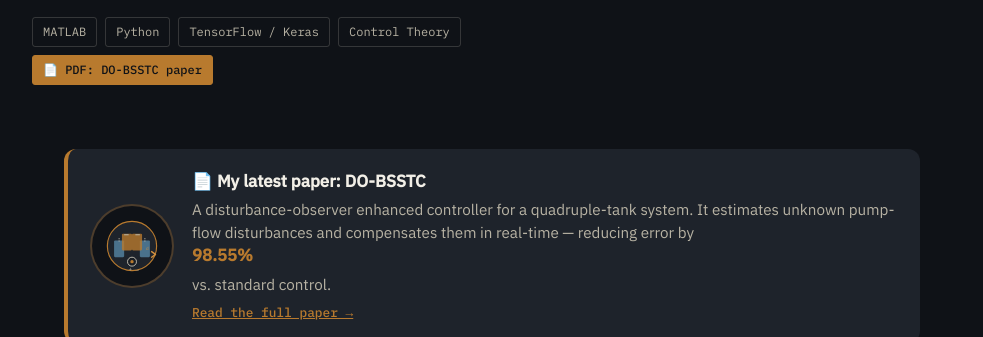
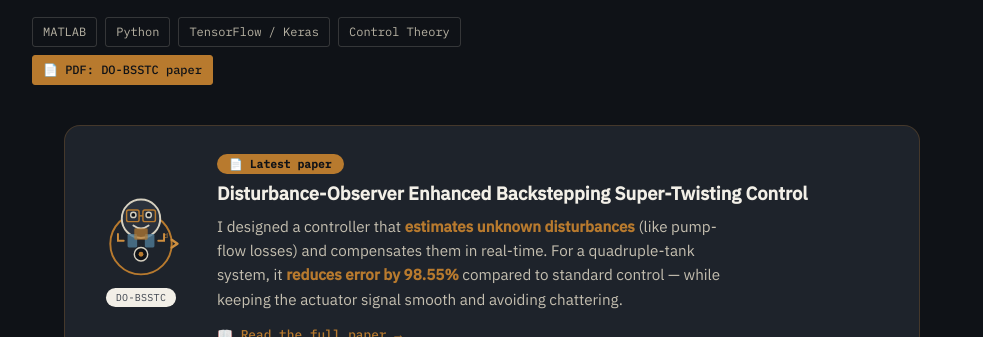
Before and after one commit to wytze0517/wytze0517.github.io, a plain HTML site: page index.html in a window 1280 px wide. Shown: the part 463-800 px from the top of the page, without its empty margins (148-1131 px from the left). Drawn offline with Linux system fonts and the light colour scheme.

Commit message:
Add files via upload

```diff
--- a/index.html
+++ b/index.html
@@ -81,7 +81,7 @@
 
     /* ---------- HERO ---------- */
     .hero{
-      padding:64px 0 72px;
+      padding:64px 0 40px;
       display:grid;
       grid-template-columns:1.15fr 1fr;
       gap:40px;
@@ -146,45 +146,78 @@
       justify-content:space-between;
     }
 
-    /* ---------- PAPER AVATAR (explainer) ---------- */
+    /* ---------- PAPER AVATAR / EXPLAINER ---------- */
     .paper-avatar {
       background: var(--graphite-soft);
-      border-radius: 12px;
-      padding: 20px 24px;
-      margin: 12px 0 0;
-      border-left: 4px solid var(--amber);
+      border-radius: 16px;
+      padding: 24px 28px;
+      margin: 0 0 20px 0;
+      border: 1px solid rgba(184, 122, 46, 0.25);
       display: flex;
       align-items: center;
-      gap: 20px;
+      gap: 28px;
       flex-wrap: wrap;
+      transition: border-color 0.3s ease;
     }
-    .paper-avatar svg {
+    .paper-avatar:hover {
+      border-color: var(--amber);
+    }
+    .avatar-figure {
       flex-shrink: 0;
-      width: 80px;
-      height: 80px;
-      background: var(--graphite);
-      border-radius: 50%;
-      padding: 12px;
-      box-shadow: 0 0 0 2px rgba(184, 122, 46, 0.3);
+      display: flex;
+      flex-direction: column;
+      align-items: center;
+      gap: 4px;
     }
-    .paper-avatar .explainer {
+    .avatar-figure svg {
+      width: 96px;
+      height: 96px;
+      display: block;
+    }
+    .avatar-figure .avatar-label {
+      font-family: var(--mono);
+      font-size: 10px;
+      color: var(--ink-soft);
+      background: var(--paper);
+      padding: 2px 10px;
+      border-radius: 20px;
+      letter-spacing: 0.03em;
+    }
+    .explainer {
       flex: 1;
-      min-width: 180px;
+      min-width: 200px;
     }
-    .paper-avatar .explainer strong {
+    .explainer .badge {
+      display: inline-block;
+      font-family: var(--mono);
+      font-size: 11px;
+      background: var(--amber);
+      color: var(--graphite);
+      padding: 2px 12px;
+      border-radius: 20px;
+      font-weight: 600;
+      letter-spacing: 0.02em;
+      margin-bottom: 6px;
+    }
+    .explainer strong {
       color: var(--paper);
       font-weight: 600;
       display: block;
-      font-size: 1.05rem;
-      margin-bottom: 4px;
+      font-size: 1.15rem;
+      margin-bottom: 6px;
     }
-    .paper-avatar .explainer p {
-      margin: 0;
-      color: #b8b3a4;
+    .explainer p {
+      margin: 0 0 6px 0;
+      color: #c5bfb0;
       font-size: 0.95rem;
-      line-height: 1.5;
+      line-height: 1.6;
+      max-width: 56ch;
     }
-    .paper-avatar .explainer .paper-link {
+    .explainer .highlight {
+      color: var(--amber);
+      font-weight: 600;
+    }
+    .explainer .paper-link {
       display: inline-block;
       margin-top: 8px;
       font-family: var(--mono);
@@ -192,6 +225,10 @@
       color: var(--amber);
       text-decoration: underline;
       font-weight: 500;
+      transition: color 0.2s ease;
+    }
+    .explainer .paper-link:hover {
+      color: #d99d4c;
     }
 
     /* ---------- SECTION HEADERS ---------- */
@@ -340,7 +377,7 @@
       .navlinks{ gap:16px; }
       footer .foot-inner{ flex-direction:column; align-items:flex-start; }
       .paper-avatar { flex-direction: column; align-items: flex-start; }
-      .paper-avatar svg { width: 64px; height: 64px; }
+      .avatar-figure { align-self: center; }
     }
 
     @media (prefers-reduced-motion: reduce){
@@ -405,35 +442,50 @@
   </section>
 
   <!-- PAPER AVATAR / EXPLAINER -->
-  <div class="wrap" style="margin-top: -20px; margin-bottom: 20px;">
+  <div class="wrap">
     <div class="paper-avatar">
-      <svg viewBox="0 0 100 100" fill="none" xmlns="http://www.w3.org/2000/svg">
-        <!-- background circle -->
-        <circle cx="50" cy="50" r="44" fill="#1e232b" stroke="#b87a2e" stroke-width="2"/>
-        <!-- tank icon (simplified QTS) -->
-        <rect x="18" y="40" width="18" height="30" rx="2" fill="#4f7a96" opacity="0.9"/>
-        <rect x="64" y="40" width="18" height="30" rx="2" fill="#4f7a96" opacity="0.9"/>
-        <rect x="32" y="28" width="18" height="30" rx="2" fill="#b87a2e" opacity="0.8"/>
-        <rect x="50" y="28" width="18" height="30" rx="2" fill="#b87a2e" opacity="0.8"/>
-        <!-- pipes / connections -->
-        <line x1="27" y1="42" x2="27" y2="34" stroke="#b8b3a4" stroke-width="2" stroke-dasharray="2 2"/>
-        <line x1="73" y1="42" x2="73" y2="34" stroke="#b8b3a4" stroke-width="2" stroke-dasharray="2 2"/>
-        <line x1="36" y1="30" x2="44" y2="30" stroke="#b8b3a4" stroke-width="2"/>
-        <line x1="56" y1="30" x2="64" y2="30" stroke="#b8b3a4" stroke-width="2"/>
-        <!-- disturbance arrow -->
-        <path d="M85 70 L92 65 L85 60" stroke="#cf8f3f" stroke-width="2.5" stroke-linecap="round" stroke-linejoin="round"/>
-        <text x="75" y="58" font-family="IBM Plex Mono" font-size="8" fill="#cf8f3f">d</text>
-        <!-- observer eye -->
-        <circle cx="50" cy="78" r="8" fill="#1a1e24" stroke="#d6d0c0" stroke-width="1.5"/>
-        <circle cx="50" cy="78" r="3" fill="#b87a2e"/>
-        <!-- plus sign (feedforward) -->
-        <text x="44" y="94" font-family="IBM Plex Mono" font-size="10" fill="#b8b3a4">+</text>
-        <text x="54" y="94" font-family="IBM Plex Mono" font-size="10" fill="#b8b3a4">→</text>
-      </svg>
+      <div class="avatar-figure">
+        <svg viewBox="0 0 100 100" fill="none" xmlns="http://www.w3.org/2000/svg">
+          <!-- body / shoulders -->
+          <circle cx="50" cy="58" r="32" fill="#1e232b" stroke="#b87a2e" stroke-width="2"/>
+          <!-- head -->
+          <circle cx="50" cy="32" r="20" fill="#2a313c" stroke="#d6d0c0" stroke-width="2"/>
+          <!-- eyes -->
+          <circle cx="42" cy="28" r="3.5" fill="#d6d0c0"/>
+          <circle cx="58" cy="28" r="3.5" fill="#d6d0c0"/>
+          <circle cx="42" cy="28" r="2" fill="#0f1217"/>
+          <circle cx="58" cy="28" r="2" fill="#0f1217"/>
+          <!-- glasses (smart look) -->
+          <rect x="35" y="23" width="13" height="12" rx="2" stroke="#b87a2e" stroke-width="1.5" fill="none"/>
+          <rect x="52" y="23" width="13" height="12" rx="2" stroke="#b87a2e" stroke-width="1.5" fill="none"/>
+          <line x1="48" y1="29" x2="52" y2="29" stroke="#b87a2e" stroke-width="1.5"/>
+          <!-- smile -->
+          <path d="M42 39 Q50 45 58 39" stroke="#d6d0c0" stroke-width="1.8" stroke-linecap="round"/>
+          <!-- tank diagram on body -->
+          <rect x="36" y="48" width="10" height="14" rx="1.5" fill="#4f7a96" opacity="0.8"/>
+          <rect x="54" y="48" width="10" height="14" rx="1.5" fill="#4f7a96" opacity="0.8"/>
+          <rect x="43" y="42" width="14" height="12" rx="1.5" fill="#b87a2e" opacity="0.7"/>
+          <!-- flow arrows -->
+          <path d="M32 55 L26 55 L26 48" stroke="#cf8f3f" stroke-width="2" stroke-linecap="round"/>
+          <path d="M68 55 L74 55 L74 48" stroke="#cf8f3f" stroke-width="2" stroke-linecap="round"/>
+          <!-- disturbance arrow -->
+          <path d="M82 62 L88 58 L82 54" stroke="#cf8f3f" stroke-width="2.5" stroke-linecap="round" stroke-linejoin="round"/>
+          <text x="74" y="52" font-family="IBM Plex Mono" font-size="7" fill="#cf8f3f">d</text>
+          <!-- observer "eye" on chest -->
+          <circle cx="50" cy="69" r="7" fill="#0f1217" stroke="#d6d0c0" stroke-width="1.5"/>
+          <circle cx="50" cy="69" r="2.5" fill="#b87a2e"/>
+        </svg>
+        <span class="avatar-label">DO-BSSTC</span>
+      </div>
       <div class="explainer">
-        <strong>📄 My latest paper: DO-BSSTC</strong>
-        <p>A disturbance-observer enhanced controller for a quadruple-tank system. It estimates unknown pump-flow disturbances and compensates them in real-time — reducing error by <strong style="color:var(--amber);">98.55%</strong> vs. standard control.</p>
-        <a href="newpaper.pdf" target="_blank" class="paper-link">Read the full paper →</a>
+        <span class="badge">📄 Latest paper</span>
+        <strong>Disturbance-Observer Enhanced Backstepping Super-Twisting Control</strong>
+        <p>
+          I designed a controller that <span class="highlight">estimates unknown disturbances</span> (like pump-flow losses)
+          and compensates them in real-time. For a quadruple-tank system, it <span class="highlight">reduces error by 98.55%</span>
+          compared to standard control — while keeping the actuator signal smooth and avoiding chattering.
+        </p>
+        <a href="newpaper.pdf" target="_blank" class="paper-link">📖 Read the full paper →</a>
       </div>
     </div>
   </div>
```
